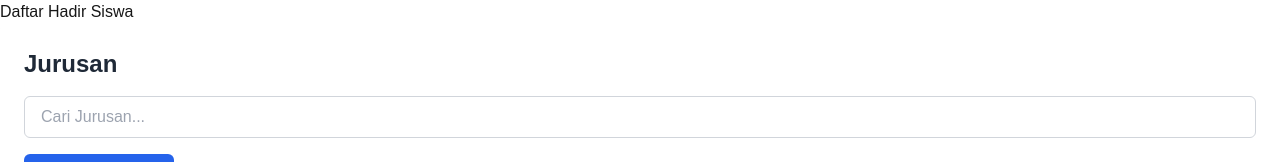
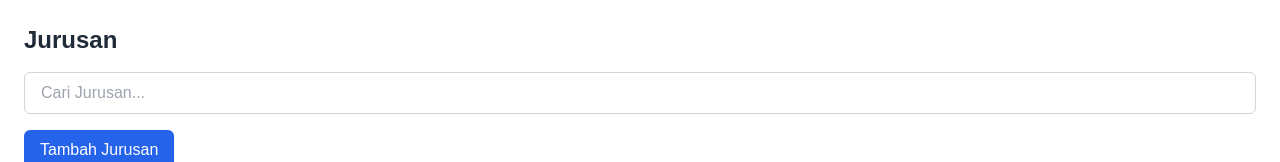
Before and after one commit to developerlight/student-management, a Next.js app: page /majors in a window 1280 px wide. Shown: the top 162 px of the page. Built offline with nearby package versions, Linux system fonts and the light colour scheme; no server answers; the database is empty.

Commit message:
fix layout majors

```diff
--- a/app/majors/page.jsx
+++ b/app/majors/page.jsx
@@ -4,7 +4,6 @@ import MajorTable from "../components/majorTable";
 const Batches = () => {
     return (
         <div className="">
-            <h1>Daftar Hadir Siswa</h1>
             <MajorTable />
         </div>
     );
```
